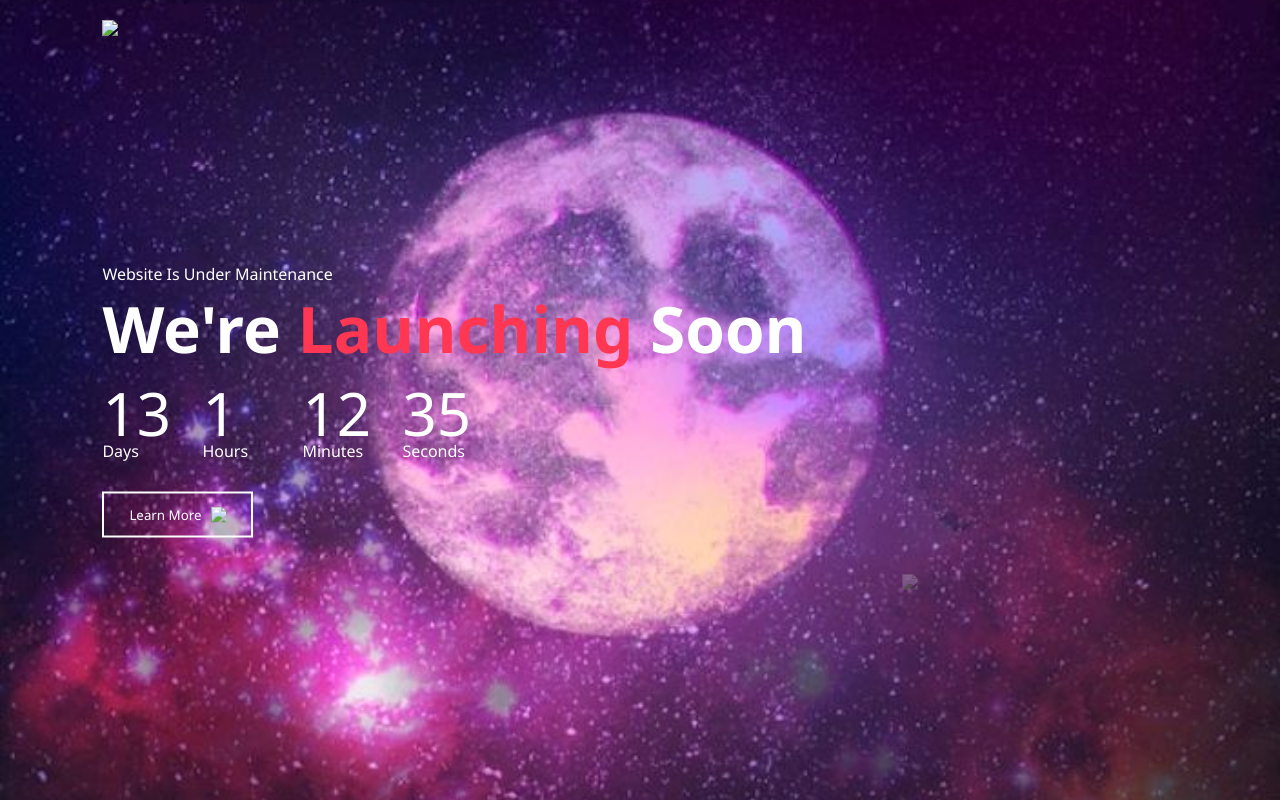
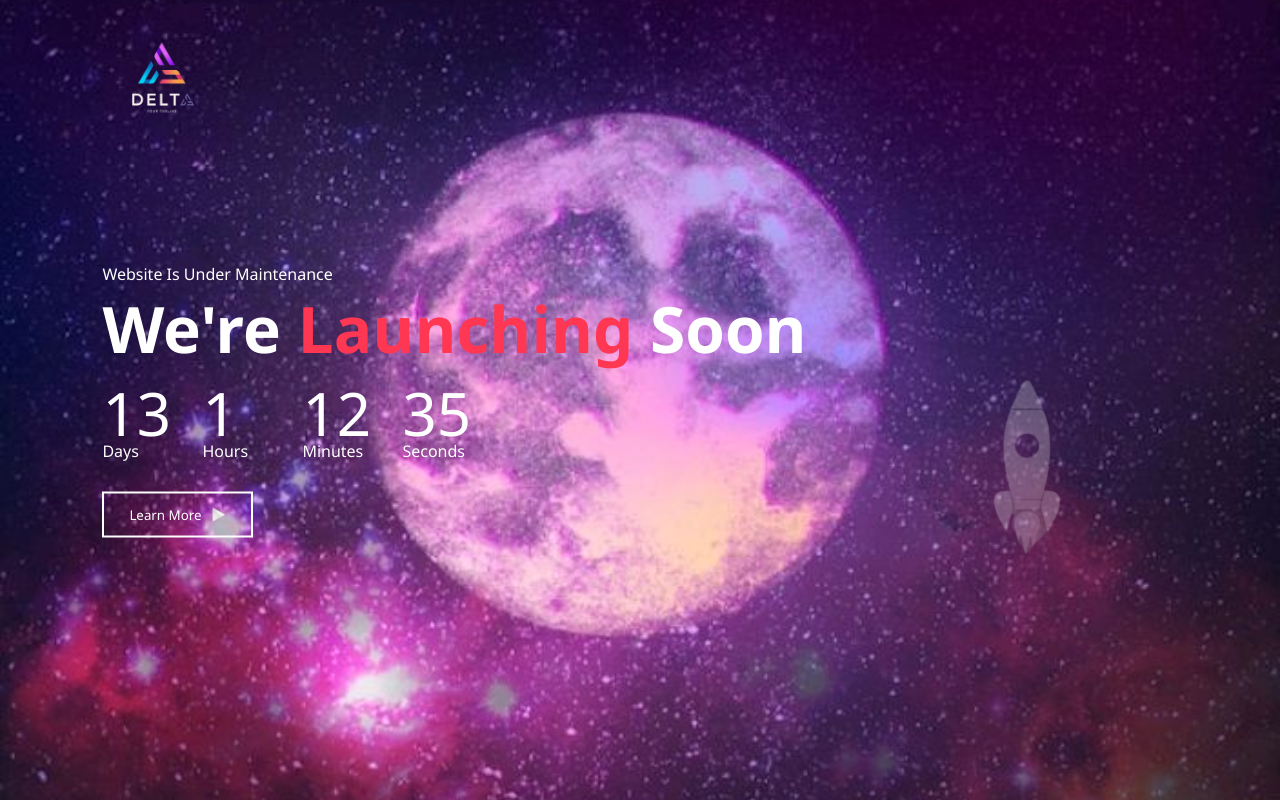
Before and after one commit to LovethEmma/Launch, a plain HTML site: page index.html in a window 1280 px wide. Drawn offline with Linux system fonts and the light colour scheme; files whose address does not match are found by name.

Commit message:
Update index.html

```diff
--- a/index.html
+++ b/index.html
@@ -6,7 +6,7 @@
 </head>
 <body>
     <div class="container">
-        <img src="IMAGES/ei_1729111150829-removebg-preview.png" class="logo">
+        <img src="ei_1729111150829-removebg-preview.png" class="logo">
         <div class="content">
             <p>Website Is Under Maintenance</p>
             <h1>We're <span> Launching </span>Soon</h1>
@@ -28,9 +28,9 @@
                     <span>Seconds</span>
                 </div>
             </div>
-            <button type="button">Learn More <img src="IMAGES/ei_1729110467028-removebg-preview.png"></button>
+            <button type="button">Learn More <img src="ei_1729110467028-removebg-preview.png"></button>
         </div>
-        <img src="IMAGES/ei_1729110520592-removebg-preview.png" class="rocket">
+        <img src="ei_1729110520592-removebg-preview.png" class="rocket">
     </div>
 
     <script>
```
